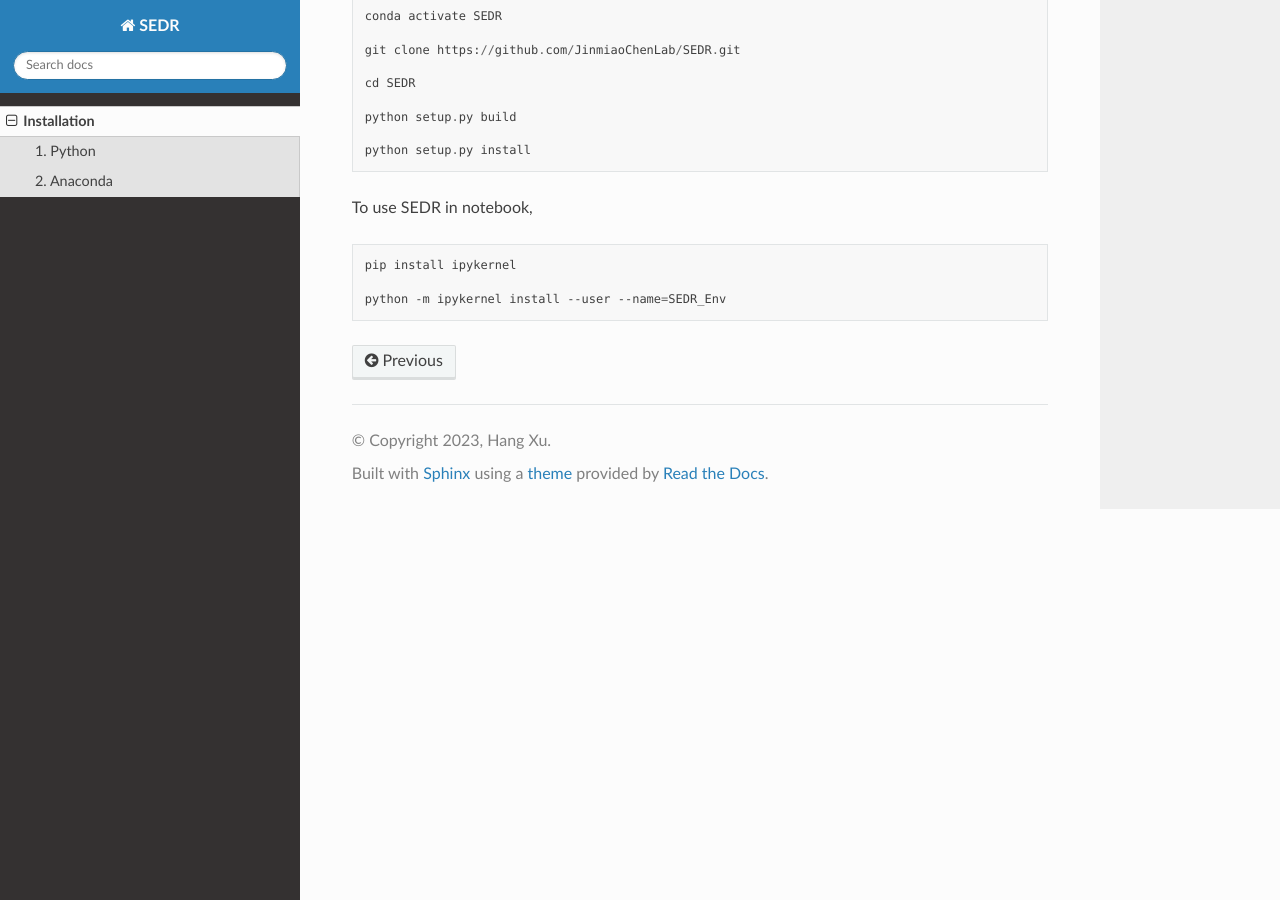
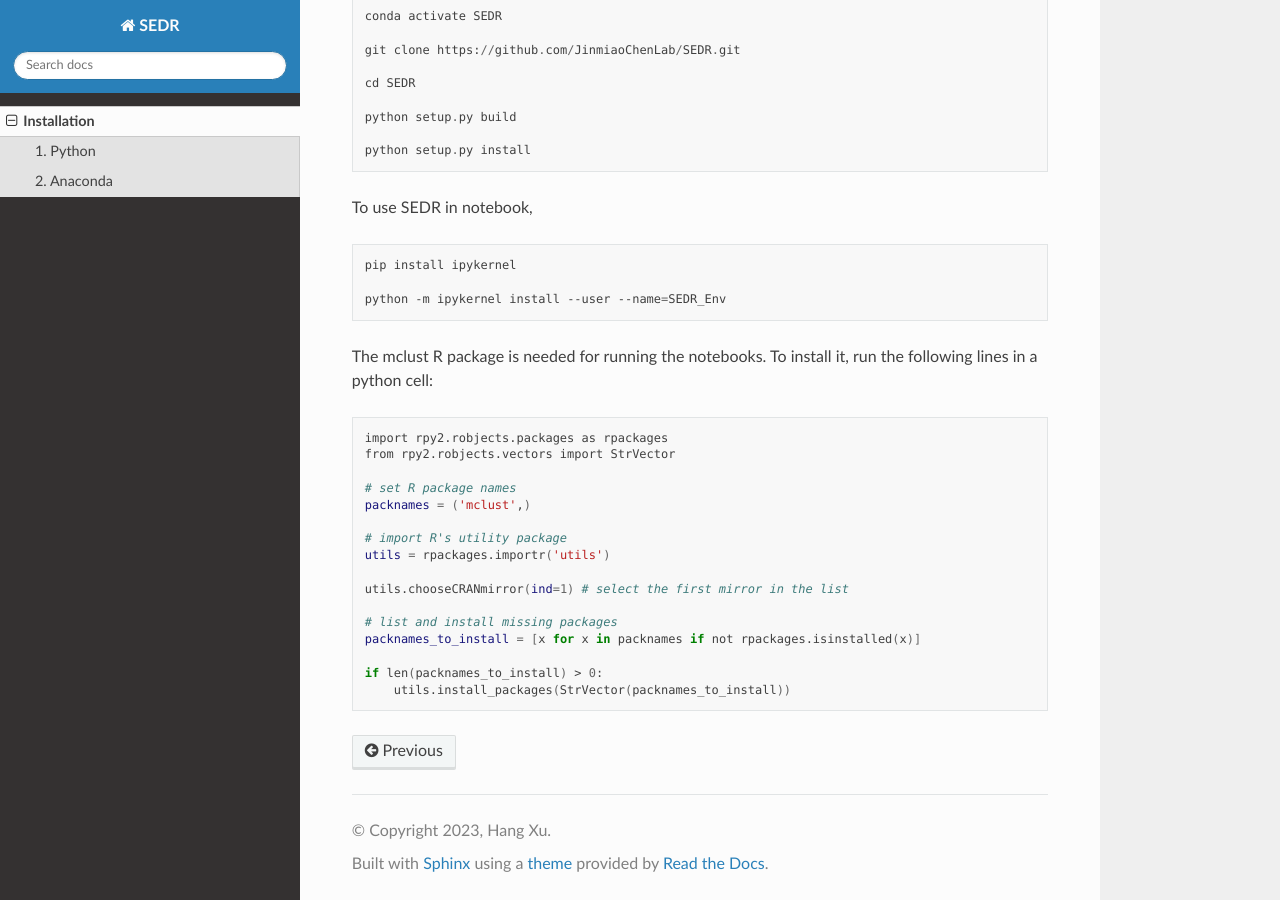
Before and after one commit to JinmiaoChenLab/SEDR, a Sphinx documentation site: the page built from docs/Installation.rst, in a window 1280 px wide and 900 px high, scrolled down 574 px. Built offline with Sphinx 7.4.7 and the Read the Docs theme 3.1.0, drawn with Linux system fonts in a browser that asks for light colours; pages that are not in the unit, such as notebooks, are missing from menus.

Commit message:
Add instructions to install the mclust R package

```diff
--- a/docs/Installation.rst
+++ b/docs/Installation.rst
@@ -45,3 +45,25 @@ To use SEDR in notebook,
     pip install ipykernel
 
     python -m ipykernel install --user --name=SEDR_Env
+
+
+The mclust R package is needed for running the notebooks. To install it, run the following lines in a python cell:
+
+.. code-block:: bash
+
+    import rpy2.robjects.packages as rpackages
+    from rpy2.robjects.vectors import StrVector
+
+    # set R package names
+    packnames = ('mclust',)
+
+    # import R's utility package
+    utils = rpackages.importr('utils')
+
+    utils.chooseCRANmirror(ind=1) # select the first mirror in the list
+
+    # list and install missing packages
+    packnames_to_install = [x for x in packnames if not rpackages.isinstalled(x)]
+
+    if len(packnames_to_install) > 0:
+        utils.install_packages(StrVector(packnames_to_install))
```
